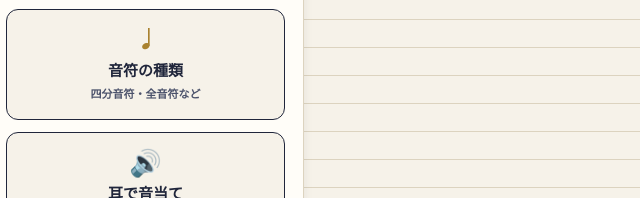
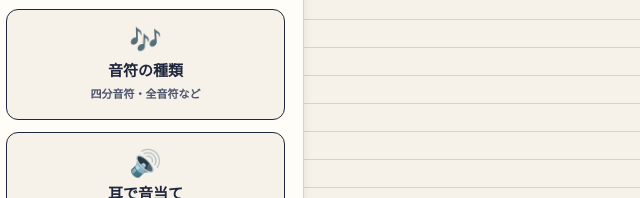
Before and after one commit to 11HanShu11/Claude_piano_app, a plain HTML site: page index.html in a window 1280 px wide. Shown: the part 288-486 px from the top of the page, 640-1280 px from the left. Drawn offline with Linux system fonts and the light colour scheme.

```diff
--- a/index.html
+++ b/index.html
@@ -241,7 +241,7 @@
             <span class="menu-ic">🎹</span><span class="menu-t">音階読み</span><span class="menu-d">鍵盤でこたえる</span>
           </button>
           <button class="menu-btn" data-mode="duration">
-            <span class="menu-ic">𝅘𝅥</span><span class="menu-t">音符の種類</span><span class="menu-d">四分音符・全音符など</span>
+            <span class="menu-ic">🎶</span><span class="menu-t">音符の種類</span><span class="menu-d">四分音符・全音符など</span>
           </button>
           <button class="menu-btn" data-mode="key">
             <span class="menu-ic">𝄞</span><span class="menu-t">調・調号</span><span class="menu-d">ハ長調・ト長調など</span>
```
